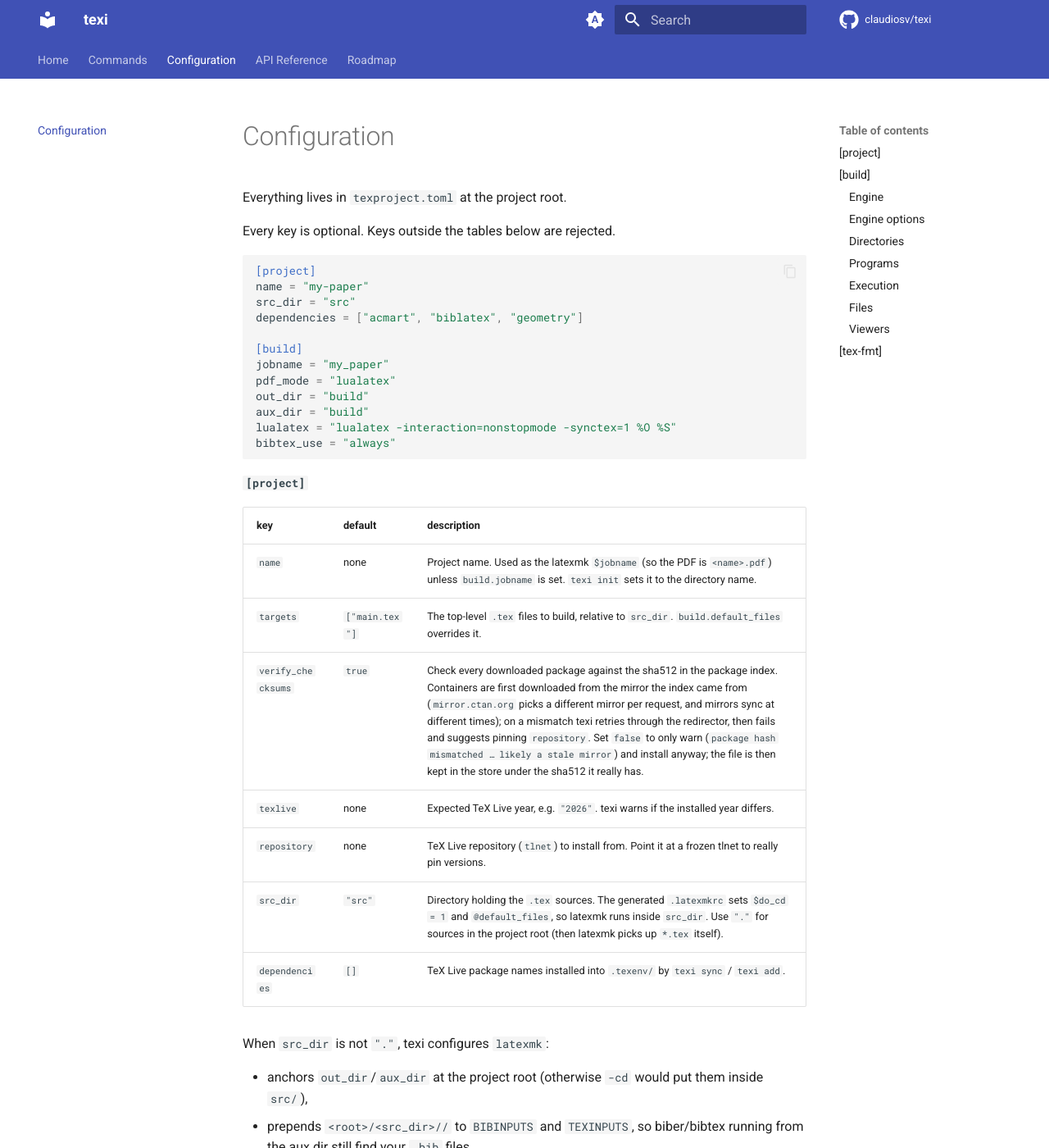
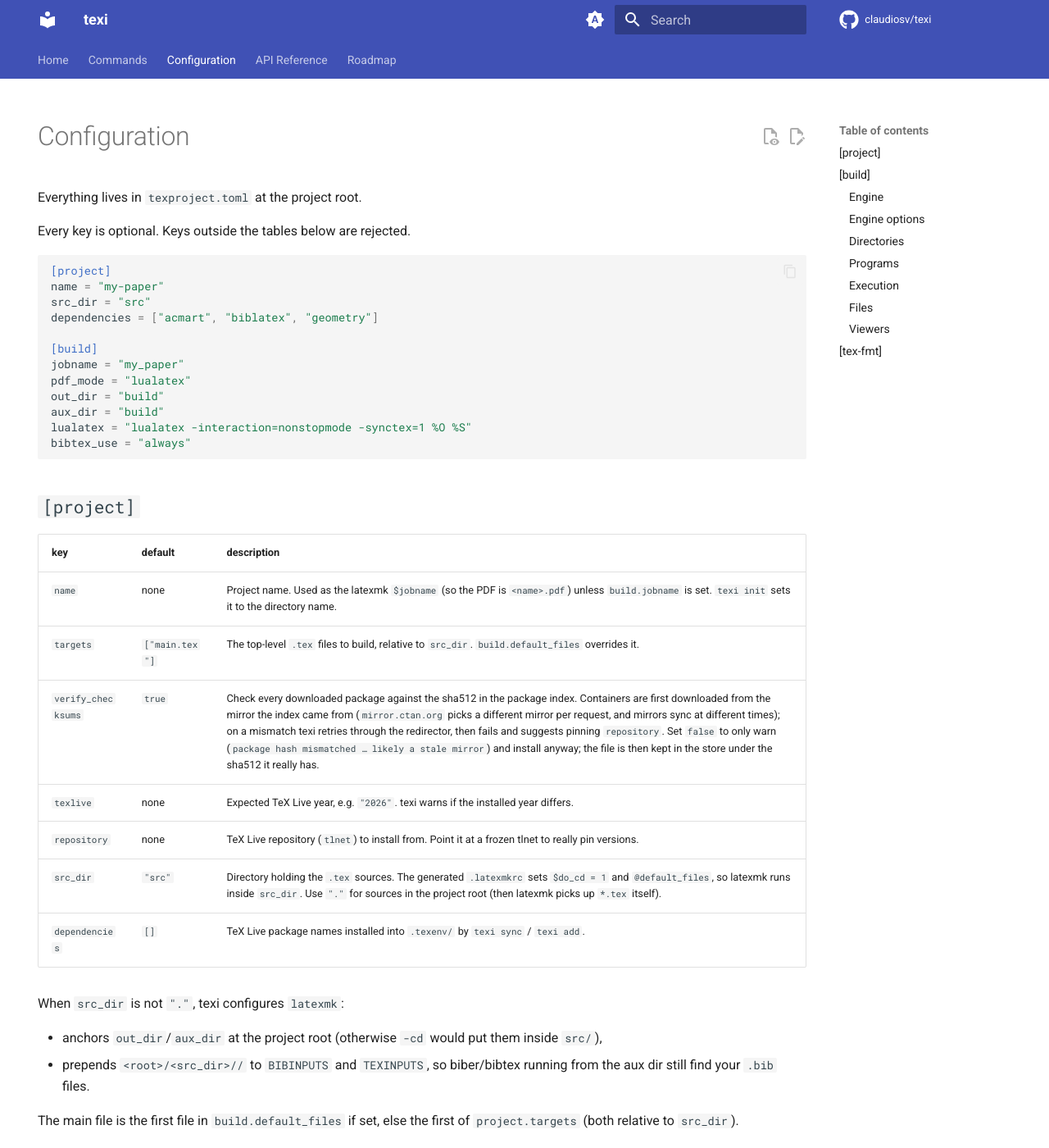
Before and after one commit to claudiosv/texi, an MkDocs documentation site: the page built from docs/configuration.md, in a window 1280 px wide and 1400 px high. Shown: the whole window at 82% size. Built offline with MkDocs 1.6.1 and Material for MkDocs 9.7.7, drawn with Linux system fonts in a browser that asks for light colours; comment, search, counter and statistics services are not loaded.

Commit message:
docs: enable more mkdocs extensions, theme features and plugins
- markdown: pymdownx.keys, striphtml, smartsymbols; highlight line_spans; toc_depth 3
- theme: instant navigation, tracking, toc.follow, edit/view actions, search.share
- plugins: tags, minify, glightbox, optimize (png off), offline (OFFLINE=true), llmstxt
- strict: true; add docs deps for the new plugins
- hide left sidebar on single-page tabs; promote configuration.md headings to h2/h3
- remove stray .claude/worktrees/docs gitlink

Co-Authored-By: Claude Sonnet 5.5 <noreply@anthropic.com>

````diff
--- a/docs/configuration.md
+++ b/docs/configuration.md
@@ -20,7 +25,7 @@ lualatex = "lualatex -interaction=nonstopmode -synctex=1 %O %S"
 bibtex_use = "always"
 ```
 
-#### `[project]`
+## `[project]`
 
 | key | default | description |
 |---|---|---|
@@ -39,11 +44,11 @@ When `src_dir` is not `"."`, texi configures `latexmk`:
 
 The main file is the first file in `build.default_files` if set, else the first of `project.targets` (both relative to `src_dir`).
 
-#### `[build]`
+## `[build]`
 
 One flat table. The keys are grouped below by what they control.
 
-##### Engine
+### Engine
 
 | key | default | description |
 |---|---|---|
@@ -62,7 +67,7 @@ One flat table. The keys are grouped below by what they control.
 | `"lualatex"` | 4 | lualatex straight to PDF; best Unicode and OpenType font support |
 | `"xelatex"` | 5 | xelatex; Unicode and system fonts |
 
-##### Engine options
+### Engine options
 
 | key | default | description |
 |---|---|---|
@@ -76,7 +81,7 @@ One flat table. The keys are grouped below by what they control.
 
 Flags already present in a `lualatex = "…"` style override aren't repeated.
 
-##### Directories
+### Directories
 
 | key | default | description |
 |---|---|---|
@@ -89,7 +94,7 @@ Flags already present in a `lualatex = "…"` style override aren't repeated.
 
 A trailing `/` is added to the directories if missing. Relative paths are relative to the project root, even with a `src_dir` (texi writes `$do_cd = 1` and anchors them).
 
-##### Programs
+### Programs
 
 Override the command latexmk runs for a tool. Use `%O` for latexmk's options and `%S` for the source file. All default to latexmk's own commands (unset).
 
@@ -102,7 +107,7 @@ and the quiet-mode switches `pdflatex_silent_switch`, `lualatex_silent_switch`,
 pdflatex = "pdflatex -shell-escape %O %S"
 ```
 
-##### Execution
+### Execution
 
 | key | default | description |
 |---|---|---|
@@ -122,7 +127,7 @@ pdflatex = "pdflatex -shell-escape %O %S"
 | `warnings_as_errors` | `false` | Treat warnings as errors. |
 | `optimize_pdf` | `false` | pdflatex only: inject `\pdfminorversion=5 \pdfcompresslevel=9 \pdfobjcompresslevel=3` to shrink the PDF. |
 
-##### Files
+### Files
 
 | key | default | description |
 |---|---|---|
@@ -134,7 +139,7 @@ pdflatex = "pdflatex -shell-escape %O %S"
 
 `clean_ext` default: `synctex.gz`, `synctex.gz(busy)`, `run.xml`, `tex.bak`, `bbl`, `bcf`, `fdb_latexmk`, `fls`, `lof`, `lot`, `out`, `toc`, `nav`, `snm`, `vrb`. Setting it replaces the list.
 
-##### Viewers
+### Viewers
 
 All default to unset (latexmk's own defaults).
 
@@ -145,7 +150,7 @@ All default to unset (latexmk's own defaults).
 | `pdf_update_command`, `dvi_update_command`, `ps_update_command` | Command to run when the method is `"command"`. |
 | `pdf_update_signal`, `dvi_update_signal`, `ps_update_signal` | Signal number used with `"signal"` (1–64). |
 
-#### `[tex-fmt]`
+## `[tex-fmt]`
 
 See the [tex-fmt documentation](https://github.com/wgunderwood/tex-fmt). Settings for `texi fmt`, rendered as a tex-fmt config and piped to `tex-fmt` on every run. It overrides any `tex-fmt.toml` on disk.
 
--- a/mkdocs.yml
+++ b/mkdocs.yml
@@ -4,6 +4,7 @@ site_url: https://claudiosv.github.io/texi/
 repo_url: https://github.com/claudiosv/texi
 repo_name: claudiosv/texi
 edit_uri: edit/main/docs/
+strict: true
 
 theme:
   name: material
@@ -29,13 +30,20 @@ theme:
   features:
     - navigation.tabs
     # - navigation.sections
+    - navigation.instant
+    - navigation.instant.prefetch
+    - navigation.tracking
     - navigation.top
     - navigation.footer
+    - toc.follow
     - content.code.copy
     - content.code.annotate
     - content.tabs.link
+    - content.action.edit
+    - content.action.view
     - search.suggest
     - search.highlight
+    - search.share
   icon:
     repo: fontawesome/brands/github
 
@@ -65,6 +73,31 @@ nav:
 
 plugins:
   - search
+  - tags
+  - minify:
+      minify_html: true
+      minify_css: true
+      minify_js: true
+      cache_safe: true
+  - glightbox
+  - optimize:
+      optimize_png: false  # needs system pngquant, absent locally and in CI
+  - offline:
+      enabled: !ENV [OFFLINE, false]  # incompatible with navigation.instant; build with OFFLINE=true
+  - llmstxt:
+      markdown_description: An isolated workspace manager for LaTeX projects.
+      full_output: llms-full.txt
+      sections:
+        Home:
+          - index.md
+        Commands:
+          - commands/*.md
+        Configuration:
+          - configuration.md
+        API Reference:
+          - api/*.md
+        Roadmap:
+          - roadmap.md
   - autorefs
   - mkdocstrings:
       handlers:
@@ -89,6 +122,9 @@ markdown_extensions:
   - tables
   - footnotes
   - pymdownx.details
+  - pymdownx.keys
+  - pymdownx.striphtml
+  - pymdownx.smartsymbols
   - pymdownx.superfences:
       custom_fences:
         - name: mermaid
@@ -96,6 +132,8 @@ markdown_extensions:
           format: !!python/name:pymdownx.superfences.fence_code_format
   - pymdownx.highlight:
       anchor_linenums: true
+      line_spans: __span
+      pygments_lang_class: true
   - pymdownx.inlinehilite
   - pymdownx.snippets:
       check_paths: true
@@ -105,6 +143,7 @@ markdown_extensions:
       alternate_style: true
   - toc:
       permalink: true
+      toc_depth: 3
 
 watch:
   - src/texi
--- a/pyproject.toml
+++ b/pyproject.toml
@@ -57,7 +57,10 @@ dev = [
 docs = [
     "mkdocs>=1.6.1",
     "mkdocs-autorefs>=1.4.5",
-    "mkdocs-material>=9.8.1",
+    "mkdocs-glightbox>=0.5.3",
+    "mkdocs-llmstxt>=0.5.1",
+    "mkdocs-material[imaging]>=9.8.1",
+    "mkdocs-minify-plugin>=0.8.0",
     "mkdocstrings-python>=2.0.10",
     "mkdocstrings[python]>=1.0.8",
 ]
````
Also changed, not shown: other parts of docs/configuration.md (+5 -0 lines), docs/index.md (+5 -0 lines), docs/roadmap.md (+5 -0 lines), 1 other file.
